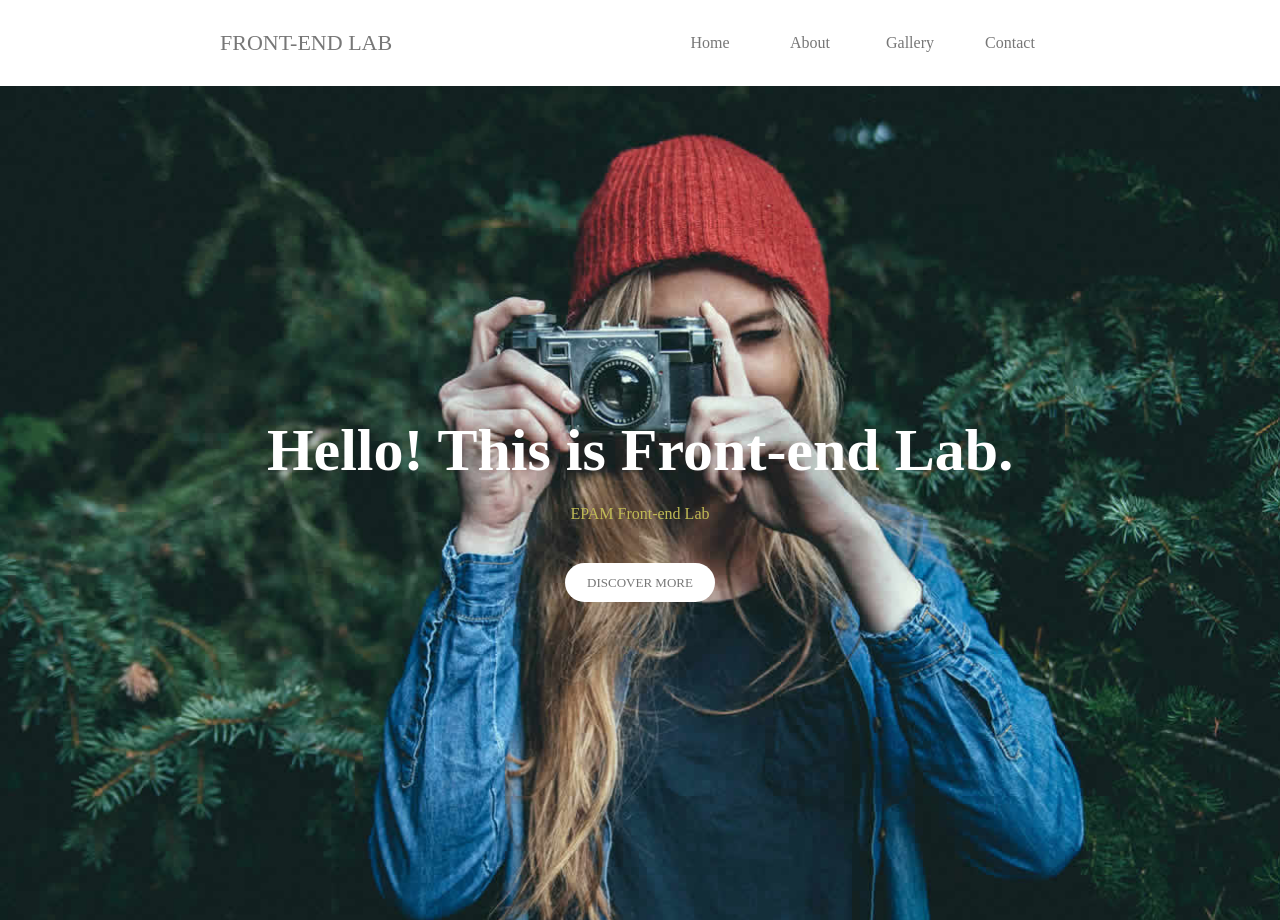
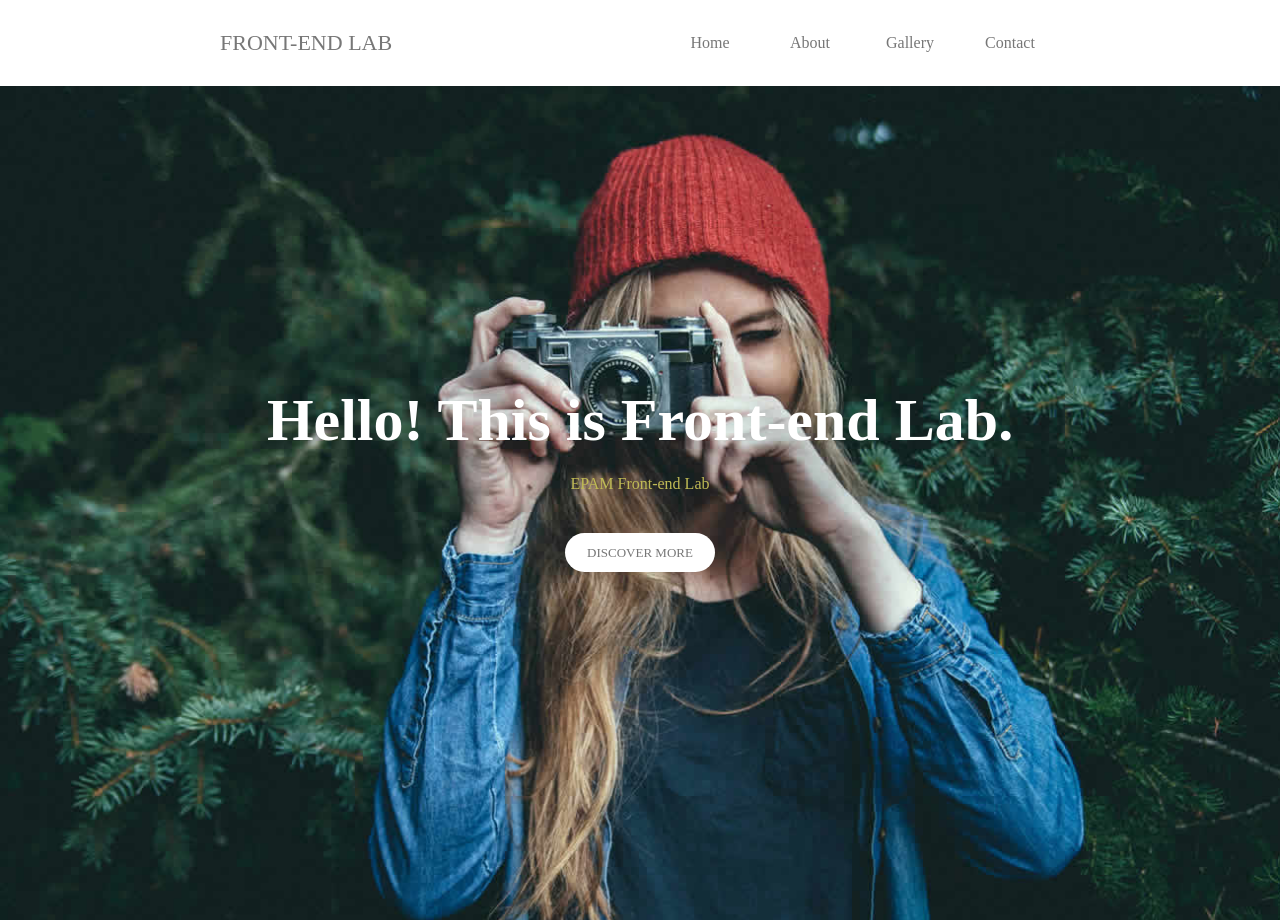
Before and after one commit to Kussmich/FL-12, a plain HTML site: page FL12_HW4/homework/index.html in a window 1280 px wide. Shown: the top 920 px of the page. Drawn offline with Linux system fonts and the light colour scheme.

Commit message:
heading position fix

```diff
--- a/FL12_HW4/homework/css/style.css
+++ b/FL12_HW4/homework/css/style.css
@@ -55,7 +55,7 @@
         width: 750px;
         text-align: center;
         margin: 0 auto;
-        padding-top: 280px;
+        padding-top: 250px;
     }
 
     .header-preview__heading {
```
